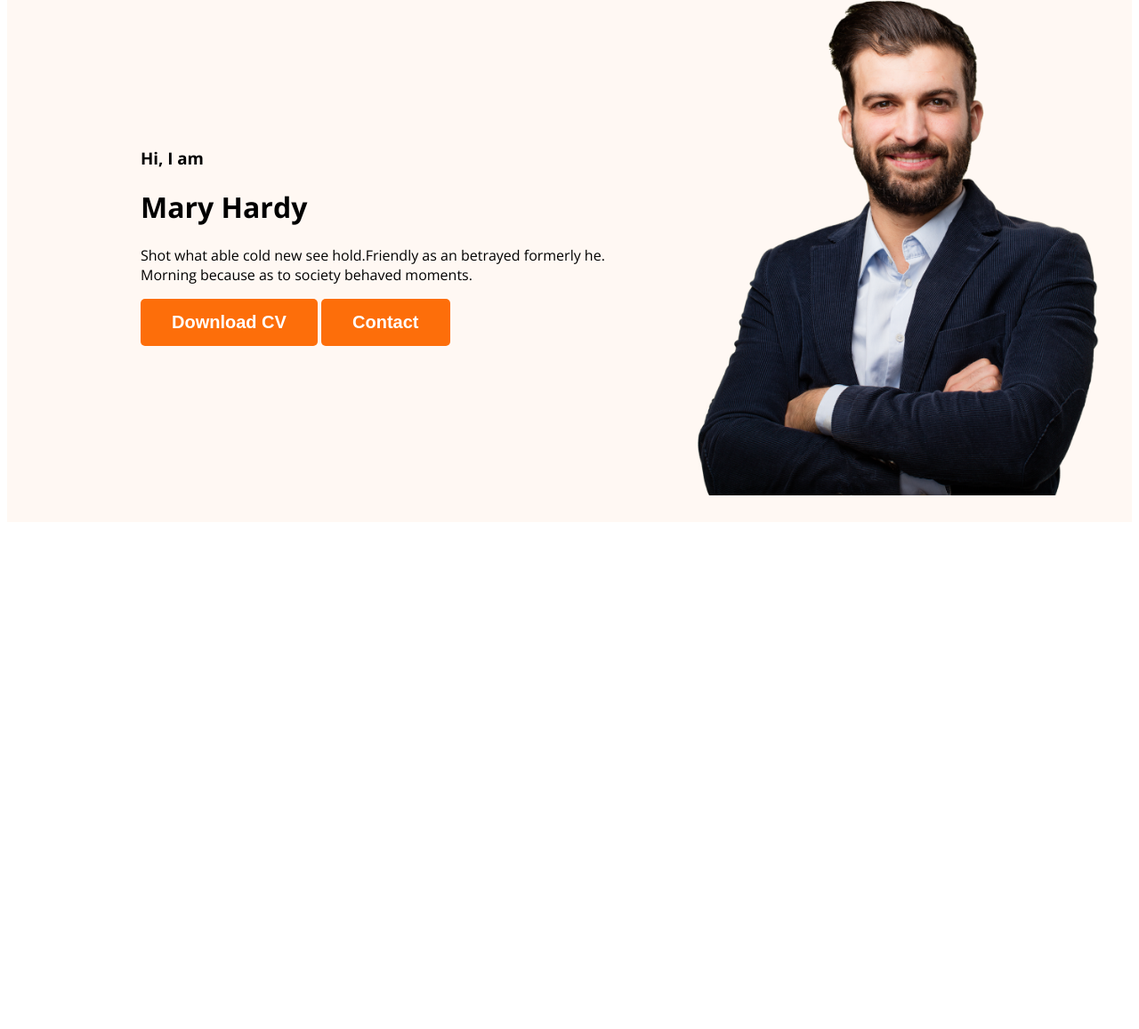
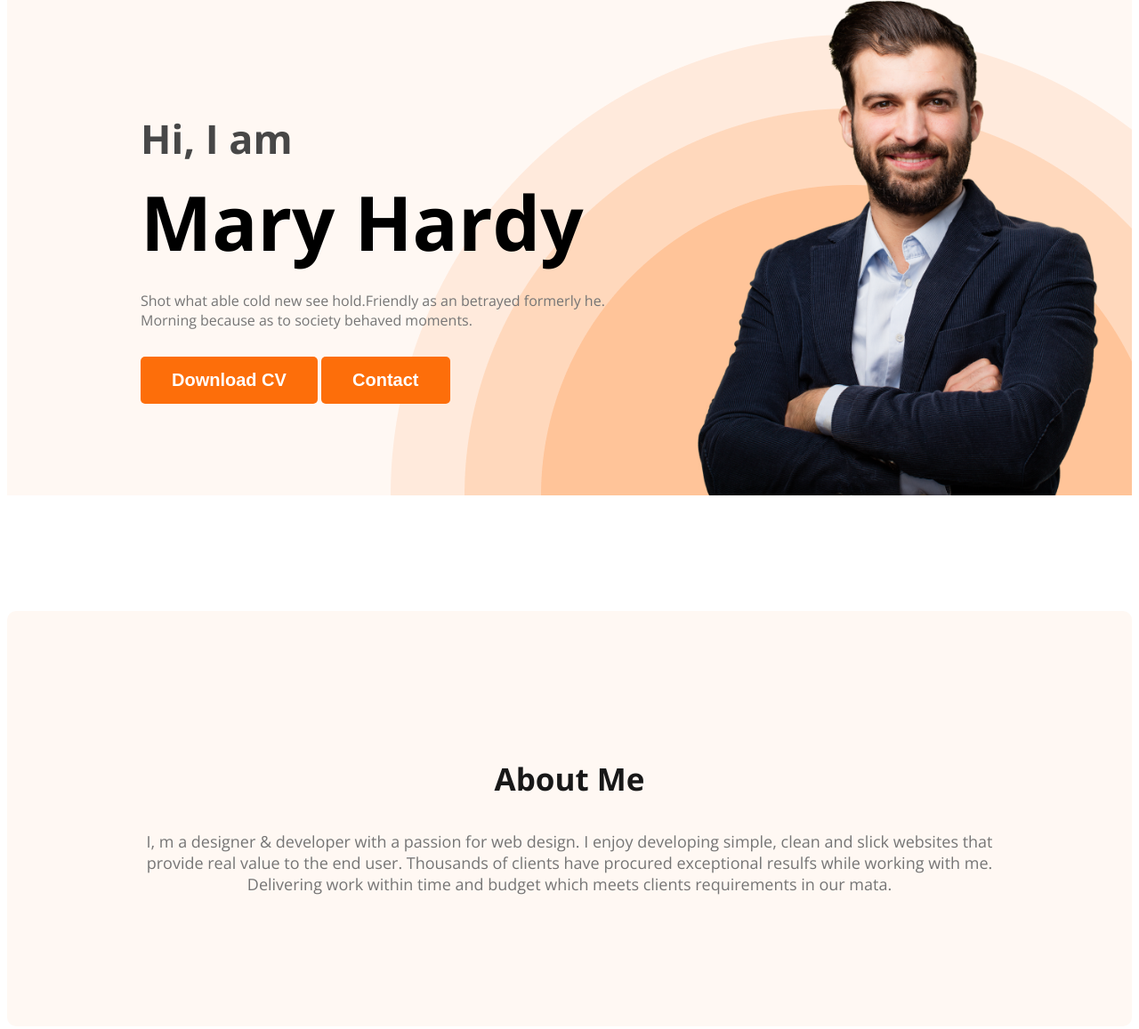
Before and after one commit to VANGRIsKoB/webdeveloper-portfolio, a plain HTML site: page index.html in a window 1280 px wide. Shown: the part 211-1368 px from the top of the page at 89% size. Before the commit the page ends 806 px from the top, so only its background shows below. Drawn offline with nearby package versions, Linux system fonts and the light colour scheme.

Commit message:
about section created

```diff
--- a/index.html
+++ b/index.html
@@ -21,10 +21,10 @@
             </ul>
         </nav>
         <div class="banner">
-            <div>
+            <div class="banner-content">
                 <h3 class="banner-greeting">Hi, I  am</h3>
                 <h1 class="banner-title">Mary Hardy</h1>
-                <p>Shot what able cold new see hold.Friendly as an betrayed formerly he. Morning because as to society behaved moments.</p>
+                <p class="banner-description">Shot what able cold new see hold.Friendly as an betrayed formerly he. Morning because as to society behaved moments.</p>
                 <button class="btn-primary">Download CV</button>
                 <button class="btn-primary">Contact</button>
             </div>
@@ -33,7 +33,12 @@
     </header>
 
     <main>
-
+        <section class="about">
+            <h3 class="section-title">About Me</h3>
+            <p class="section-description">
+                I, m a designer & developer with a passion for web design. I enjoy developing simple, clean and slick websites that provide real value to the end user. Thousands of clients have procured exceptional resulfs while working with me. Delivering work within time and budget which meets clients requirements in our mata.
+            </p>
+        </section>
 
     </main>
 
--- a/styles/portfolio.css
+++ b/styles/portfolio.css
@@ -20,6 +20,18 @@ body {
     font-size: 20px;
     font-weight: 700;
     padding: 15px 35px;
+}
+.section-title{
+    color: #181818;
+    text-align:center;
+    font-size: 35px;
+    font-weight: 700;
+}
+
+.section-description{
+    color: #757575;
+    text-align: center;
+    font-size: 18px;
 }
 
 /* nav related styles */
@@ -51,13 +63,48 @@ nav a{
 
 .header{
     background-color: #FFF8F3;
+    background-image: url('../images/header_bg.png');
+    background-repeat: no-repeat;
+    background-position: bottom right;
 
 }
 .banner{
-    padding: 30px 30px 30px 150px;
+    padding: 30px 30px 0px 150px;
     display: flex;
     align-items: center;
+    justify-content: space-between;
+}
+.banner-content{
+    mix-width: 500px;
 }
 .banner .profile-pic{
     width: 500px;
 }
+.banner-greeting{
+    font-size: 45px;
+    color: #474747;
+    margin-bottom: 0;
+}
+.banner-title{
+    font-size: 85px;
+    font-weight: 700;
+    margin-top: 5px;
+    margin-bottom: 20px;
+}
+.banner-description{
+    font-size: 18;
+    /* font-weight:585; */
+    color: #757575 ;
+    margin-bottom: 30px;
+}
+
+
+/* main section styles */
+
+/* abiut section styles*/
+.about{
+    padding: 130px;
+    border-radius: 10px;
+    background: #FFF8F3;
+    margin: 130px 0;
+}
```
